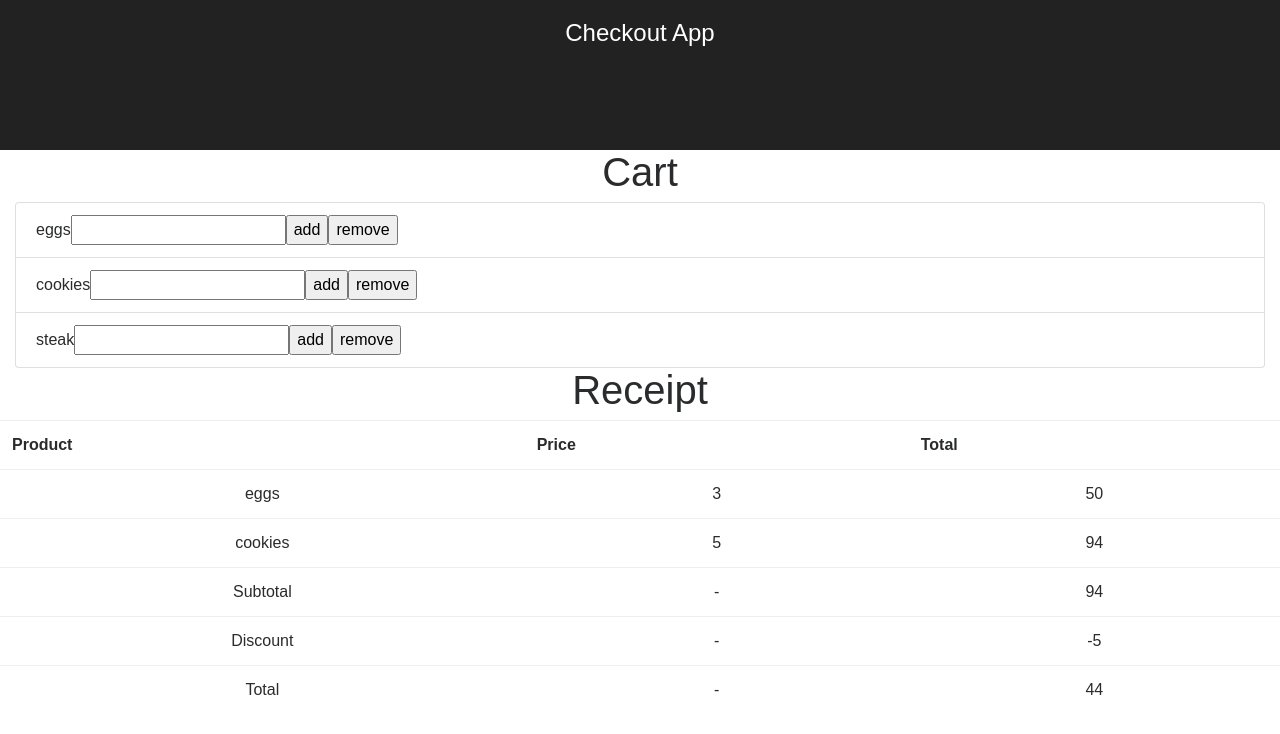
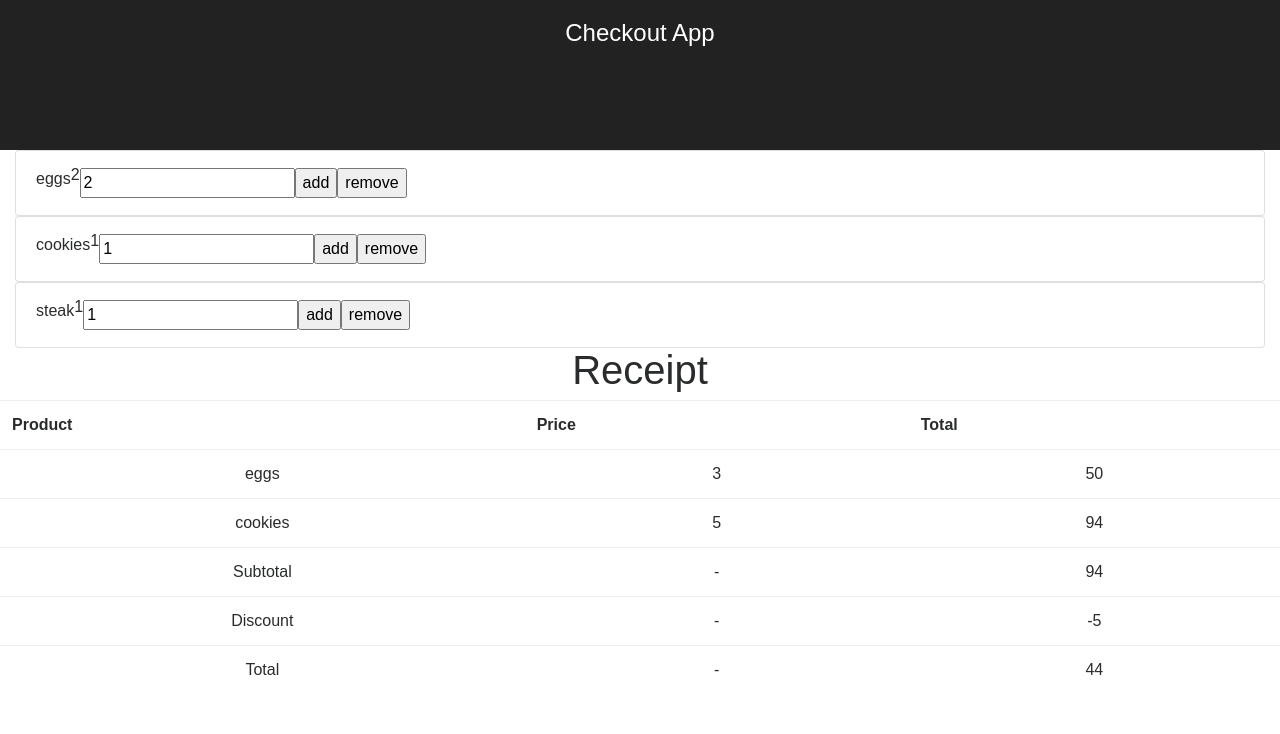
Before and after one commit to rickyforr/checkout-app, a React (Create React App) app in the folder checkout-app/: page / in a window 1280 px wide. Shown: the top 734 px of the page. Built offline with nearby package versions, Linux system fonts and the light colour scheme.

Commit message:
add button seems to be working

```diff
--- a/checkout-app/src/App.js
+++ b/checkout-app/src/App.js
@@ -9,7 +9,7 @@ class App extends Component {
     constructor(props) {
         super(props);
         this.state = {
-            products: {
+            'products': {
                 eggs: {
                      price: 3,
                      quantity: 20
@@ -23,13 +23,28 @@ class App extends Component {
                     quantity: 10
                 }
             },
-            cart: {
-                eggs: 2,
-                cookies: 1,
-                steak: 1
-            }
+            'cart': [
+                { id: 1, product:'eggs', quantity: 2 },
+                { id: 2, product: 'cookies', quantity: 1 },
+                { id: 3, product: 'steak', quantity: 1 }
+            ]
         }
     }
+
+   handleAddProduct = function (id, quantity) {
+        console.log('from App handleAdd', 'num:',quantity, 'id:',id);
+        const products = this.state.cart.map((product) => {
+            if (product.id === id) {
+                product.quantity = quantity;
+            }
+
+            return product;
+        });
+
+        console.log(products);
+       this.setState({'products': this.state.products, 'cart': products})
+       console.log(this.state)
+    };
 
     render() {
     return (
@@ -37,7 +52,9 @@ class App extends Component {
         <header className="App-header">
           <h1 className="App-title">Checkout App</h1>
         </header>
-          <Cart products={this.state.products} cart={this.state.cart}/>
+          <div className="container-fluid">
+          {this.state.cart.map((cart) => <Cart cart={cart} key={cart.id}  handleAddProduct={(id, quantity) => this.handleAddProduct(id, quantity)}/> )}
+          </div>
           <Receipt/>
       </div>
     );
--- a/checkout-app/src/Cart.js
+++ b/checkout-app/src/Cart.js
@@ -2,32 +2,39 @@ import React, { Component } from 'react';
 import './App.css';
 
 class Cart extends Component {
+    constructor(props) {
+        super(props);
+        this.state = { quantity: this.props.cart.quantity };
+        this.handleAddProduct = this.handleAddProduct.bind(this);
+        this.handleQuantity= this.handleQuantity.bind(this);
+    }
+
+   handleAddProduct = function (e) {
+       e.preventDefault();
+       console.log('The button was clicked.', this.state.quantity);
+       const num = this.state.quantity;
+       this.props.handleAddProduct(this.props.cart.id, num);
+    };
+
+    handleQuantity = function (e) {
+        console.log(e.target.value);
+        this.setState({quantity: e.target.value});
+        console.log('from handleQuantity', this.state)
+    };
 
     render() {
         return (
-            <div className="container-fluid">
-                <div className="row">
-                    <div className="col">
-                    <h1>Cart</h1>
+            <div className="row">
+                <div className="col">
                     <ul className="list-group">
                         <li className="list-group-item">
-                            <lable for="eggs">eggs</lable>
-                            <input type="number" id="eggs"/>
-                            <button>add</button>
-                            <button>remove</button>
-                        </li>
-                        <li className="list-group-item">cookies
-                            <input type="number"/>
-                            <button>add</button>
-                            <button>remove</button>
-                        </li>
-                        <li className="list-group-item">steak
-                            <input type="number"/>
-                            <button>add</button>
+                            <label>{this.props.cart.product}</label>
+                            <p>{this.props.cart.quantity}</p>
+                            <input type="number" onInput = {this.handleQuantity } defaultValue={this.props.cart.quantity}/>
+                            <button onClick={(e) => this.handleAddProduct(e) }>add</button>
                             <button>remove</button>
                         </li>
                     </ul>
-                    </div>
                 </div>
             </div>
         );
--- a/checkout-app/src/Receipt.js
+++ b/checkout-app/src/Receipt.js
@@ -8,6 +8,7 @@ class Receipt extends Component {
             <div>
                 <h1>Receipt</h1>
                 <table className="table">
+                    <tbody>
                     <tr>
                         <th>Product</th>
                         <th>Price</th>
@@ -38,6 +39,7 @@ class Receipt extends Component {
                         <td>-</td>
                         <td>44</td>
                     </tr>
+                    </tbody>
                 </table>
             </div>
         );
```
